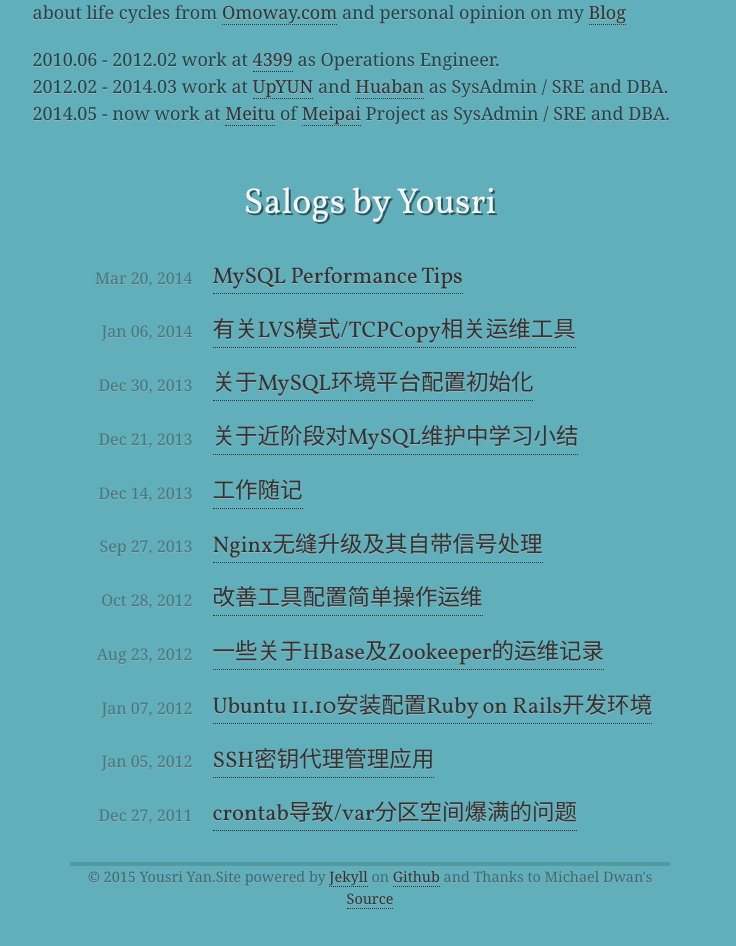
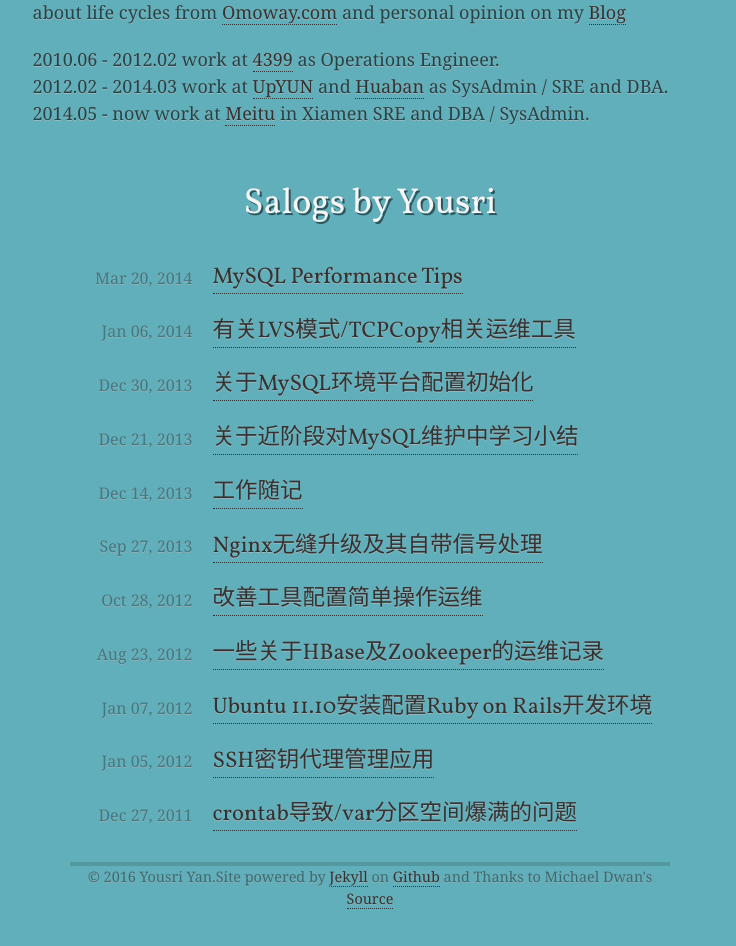
Before and after one commit to ImYousri/imyousri.github.com, a Jekyll site: the page built from index.html, in a window 1280 px wide. Shown: the part 542-1488 px from the top of the page, without its empty margins (270-1006 px from the left). Built offline with Jekyll 4.4.1, drawn with Linux system fonts in a browser that asks for light colours; some web fonts are replaced.

Commit message:
update index

```diff
--- a/index.html
+++ b/index.html
@@ -22,7 +22,7 @@ You can follow me on
 <section id="about">
 2010.06 - 2012.02 work at <a href="http://www.4399.com/">4399</a> as Operations Engineer.<br>
 2012.02 - 2014.03 work at <a href="http://www.upyun.com/">UpYUN</a> and <a href="http://www.huaban.com/">Huaban</a> as SysAdmin / SRE and DBA.<br>
-2014.05 - now work at <a href="http://corp.meitu.com/">Meitu</a> of <a href="http://www.meipai.com/">Meipai</a> Project as SysAdmin / SRE and DBA.
+2014.05 - now work at <a href="http://corp.meitu.com/">Meitu</a> in Xiamen SRE and DBA / SysAdmin.
 <section>
 <section id="writings">
   <h2>Salogs by Yousri</h2>
@@ -36,5 +36,5 @@ You can follow me on
   </ul>
 </section>
 <footer>
-  <p>© 2015 Yousri Yan.Site powered by <a href="https://github.com/mojombo/jekyll">Jekyll</a> on <a href="http://github.com">Github</a> and Thanks to Michael Dwan's <a href="https://github.com/michaeldwan/michaeldwan.github.com">Source</a></p>
+  <p>© 2016 Yousri Yan.Site powered by <a href="https://github.com/mojombo/jekyll">Jekyll</a> on <a href="http://github.com">Github</a> and Thanks to Michael Dwan's <a href="https://github.com/michaeldwan/michaeldwan.github.com">Source</a></p>
 </footer>
```
